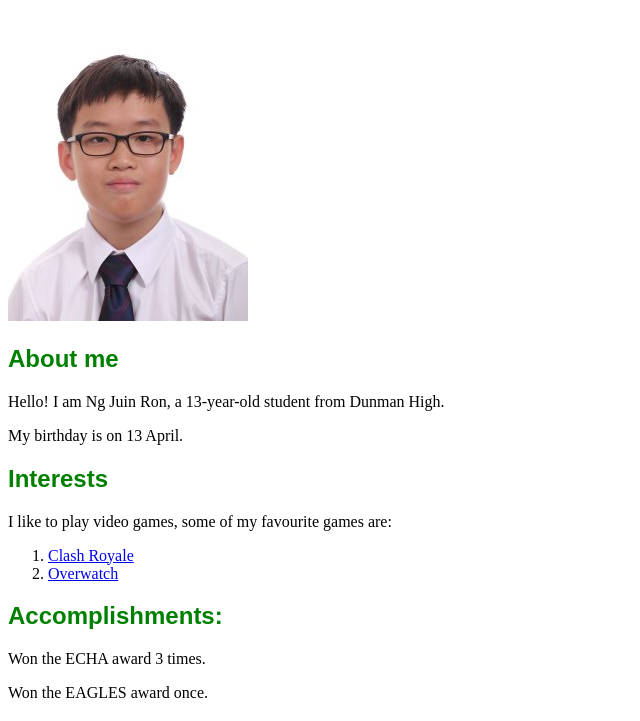
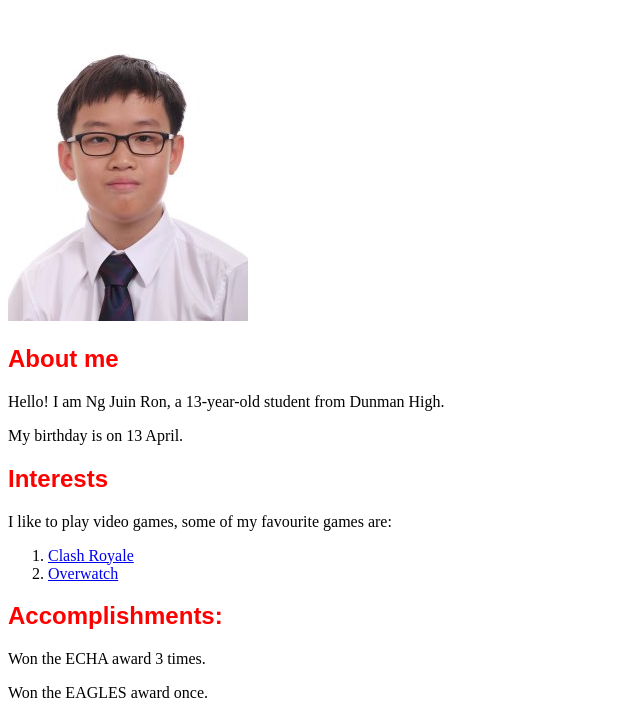
Before and after one commit to dhs17y1engjuinron/dhs17y1engjuinron.github.io, a plain HTML site: page index.html in a window 1280 px wide. Shown: the part 79-800 px from the top of the page, without its empty margins (0-640 px from the left). Drawn offline with Linux system fonts and the light colour scheme.

Commit message:
Update index.html

```diff
--- a/index.html
+++ b/index.html
@@ -4,7 +4,7 @@
         <style>
     h2 {
     font-family: Arial;
-      color: Green;
+      color: Red;
 
   </style>
     <title>My Personal Portfolio</title>
```
